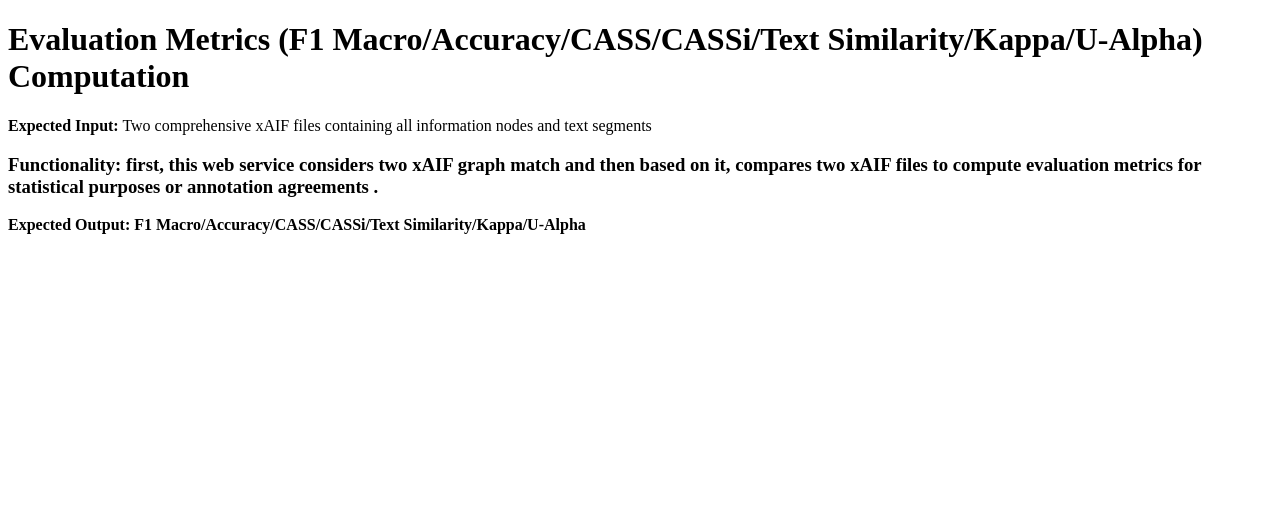
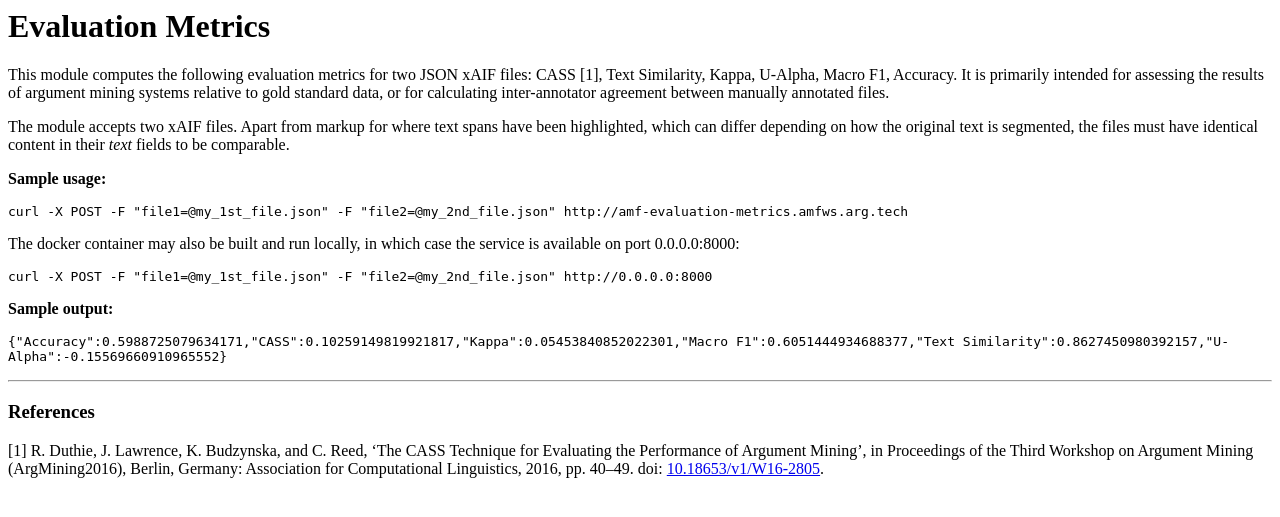
Before and after one commit to arg-tech/amf-evaluation-metrics, a Flask app: page / in a window 1280 px wide. Shown: the top 517 px of the page. Run offline with Flask 2, Linux system fonts and the light colour scheme.

Commit message:
Documentation update

```diff
--- a/app/evaluation_metrics.py
+++ b/app/evaluation_metrics.py
@@ -113,6 +113,8 @@ class evaluation:
             if text_sim_ss == 'Error Text Input Is Empty' or text_sim_ss == 'None:Error! Source Text Was Different as Segmentations differ in length':
                 overall_sim='None'
             else:
+                # Corrected CASS calculation, now matching CASS equation in Duthie et al. 2016: 2((M*S)/(M+S)).
+                # Previously returned score based on another equation ((M+K)/2) (preserved below as CASSi for reference).
                 overall_sim = 2*((float(k_graph)*float(text_sim_ss))/(float(k_graph)+float(text_sim_ss)))
 
             return overall_sim
--- a/app/routes.py
+++ b/app/routes.py
@@ -1,7 +1,8 @@
-from flask import Flask, request, render_template, jsonify
+from flask import Flask, request, jsonify, render_template_string
 import json
 import os
 import logging
+import markdown2
 from app.evaluation_metrics import evaluation
 
 app = Flask(__name__)
@@ -61,7 +62,7 @@ def get_data_file():
                 "Macro F1": f1_score,
                 "Accuracy": Acc,
                 "CASS": cass,
-                "CASSi": cassi,
+                # "CASSi": cassi,
                 "Text Similarity": Text_similarity,
                 "U-Alpha": U_Alpha,
                 "Kappa": kappa
@@ -105,7 +106,7 @@ def get_data_file():
                     "Macro F1": f1_score,
                     "Accuracy": Acc,
                     "CASS": cass,
-                    "CASSi": cassi,
+                    # "CASSi": cassi,
                     "Text Similarity": Text_similarity,
                     "U-Alpha": U_Alpha,
                     "Kappa": kappa
@@ -120,8 +121,18 @@ def get_data_file():
             return jsonify({"error": "No files or JSON data provided"}), 400
 
     elif request.method == 'GET':
-        # logging.debug("Received GET request")
-        return render_template('docs.html')
+        # Read the markdown file
+        with open('/home/AMF_Evaluation_Metrics/README.md', 'r') as file:
+            md_content = file.read()
+            print(md_content)
+
+        # Convert to HTML
+        html_content = markdown2.markdown(md_content)#, extensions=['fenced_code'])
+
+        # Render the HTML content as a template
+        html_content = f"<html><head></head><body>{html_content}</body></html>"
+        return render_template_string(html_content)
+
 
 if __name__ == '__main__':
     app.run(debug=True)
--- a/app/templates/docs.html
+++ b/app/templates/docs.html
@@ -2,9 +2,12 @@
 <html>
 <body>
 
-<h1> Evaluation Metrics (F1 Macro/Accuracy/CASS/CASSi/Text Similarity/Kappa/U-Alpha) Computation</h1>
-<p> <b>Expected Input:</b> Two comprehensive xAIF files containing all information nodes and text segments</p>
-<h3> Functionality: first, this web service considers two xAIF graph match and then based on it, compares two xAIF files to compute evaluation metrics for statistical purposes or annotation agreements . </h3>
-<p> <b>Expected Output: F1 Macro/Accuracy/CASS/CASSi/Text Similarity/Kappa/U-Alpha</b> </p>
+<h1> Evaluation Metrics </h1>
+<p> <b>Functionality:</b> This web service compares two xAIF files and reports various metrics for assessing their similarity. It is primarily intended for assessing the results of argument mining systems relative to gold standard data, or for calculating inter-annotator agreement between manually annotated files. </p>
+<p> <b>Expected Input:</b> Two JSON xAIF files (with nodes and edges) containing identical text fields.</p>
+<p> <b>Expected Output:</b> CASS, Macro F1, Accuracy, Text Similarity, Kappa, U-Alpha </p>
+<br>
+<p> <b>Sample command:</b> curl -X POST -F "file1=@file1.json" -F "file2=@file2.json" http://amf-evaluation-metrics.amfws.arg.tech</p>
+<p> Both files must have identical text fields.</p>
 </body>
 </html>
--- a/requirements.txt
+++ b/requirements.txt
@@ -13,3 +13,4 @@ bs4==0.0.1
 pycm==4.0
 python-Levenshtein==0.12.0
 lxml==4.6.3
+markdown2==2.4.13
```
Also changed, not shown: README.md, 1 other file.
